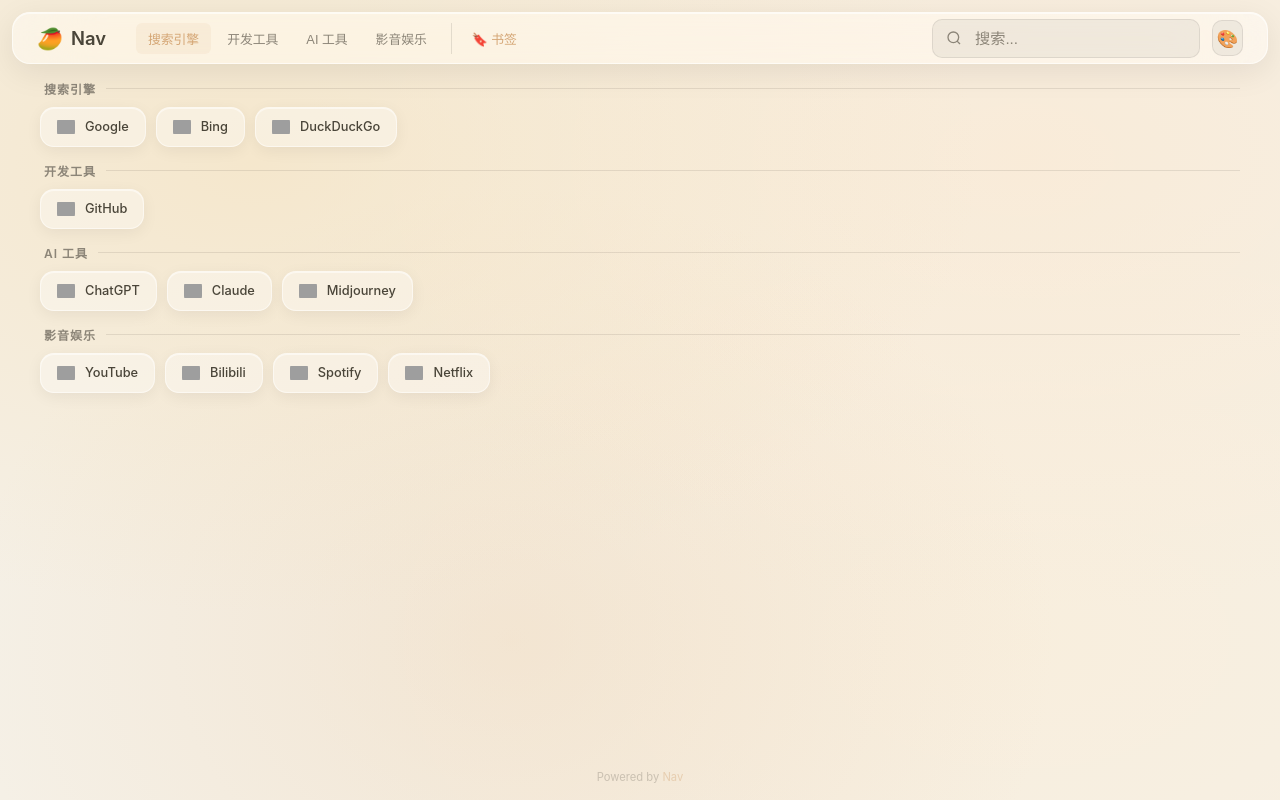
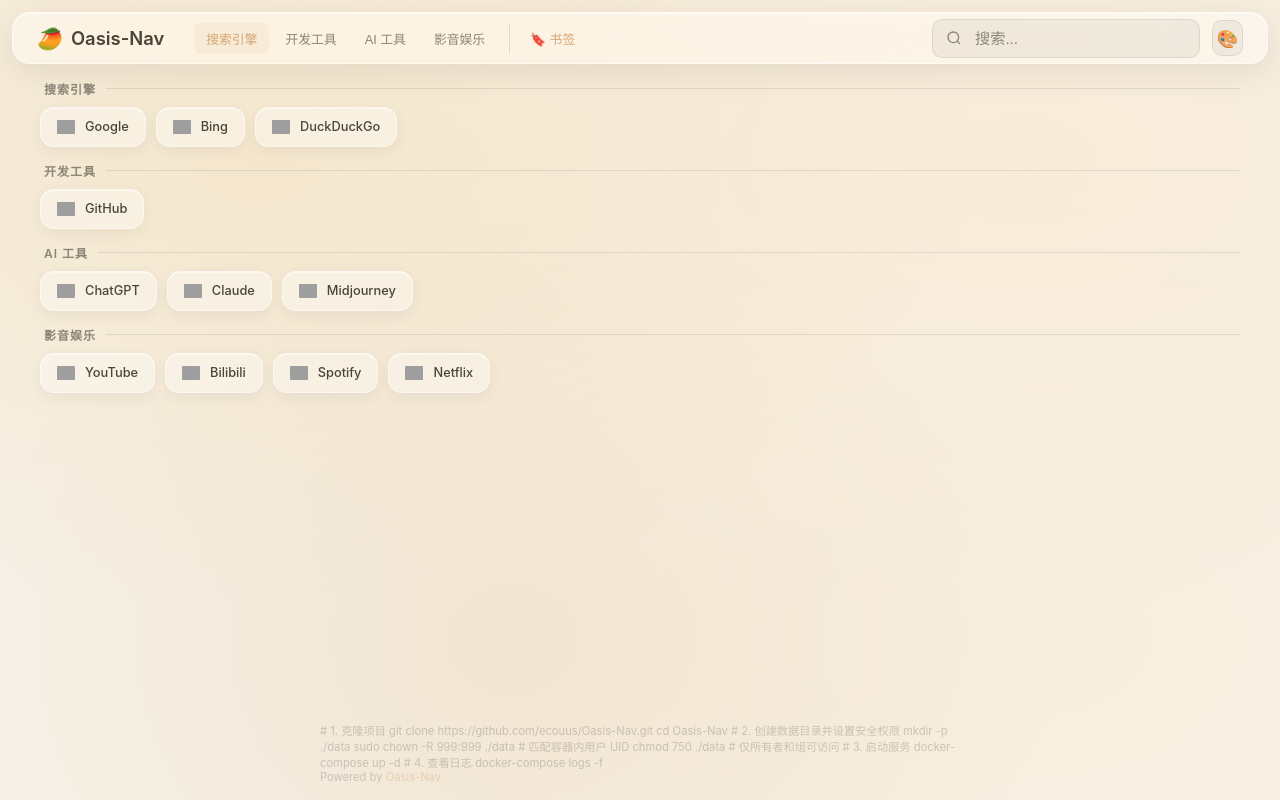
Before and after one commit to ecouus/Oasis-Nav, a Flask app: page / in a window 1280 px wide. Run offline with Flask 3, Linux system fonts and the light colour scheme; data comes from the database, SQL or seed files in the repository; data that the repository does not hold is empty; grey boxes are pictures that could not be loaded.

Commit message:
喝了口水

```diff
--- a/app.py
+++ b/app.py
@@ -701,7 +701,7 @@ def api_update_hidden_password():
 def api_get_site_settings():
     """获取站点设置（公开）"""
     return jsonify({
-        'site_title': get_config('site_title') or 'Nav',
+        'site_title': get_config('site_title') or 'Oasis-Nav',
         'site_icon': get_config('site_icon') or '🥭',
         'favicon': get_config('favicon') or '',
         'footer_text': get_config('footer_text') or '',
--- a/templates/index.html
+++ b/templates/index.html
@@ -67,9 +67,37 @@
 
     <!-- 页脚 -->
     <footer class="site-footer">
+
+        # 1. 克隆项目
+
+        git clone https://github.com/ecouus/Oasis-Nav.git
+
+        cd Oasis-Nav
+
+
+
+        # 2. 创建数据目录并设置安全权限
+
+        mkdir -p ./data
+
+        sudo chown -R 999:999 ./data # 匹配容器内用户 UID
+
+        chmod 750 ./data # 仅所有者和组可访问
+
+
+
+        # 3. 启动服务
+
+        docker-compose up -d
+
+
+
+        # 4. 查看日志
+
+        docker-compose logs -f
         <div class="footer-inner">
             <span class="footer-custom" id="footerCustom"></span>
-            <span>Powered by <a id="projectLink" href="#" target="_blank">Nav</a></span>
+            <span>Powered by <a id="projectLink" href="#" target="_blank">Oasis-Nav</a></span>
         </div>
     </footer>
 
```
